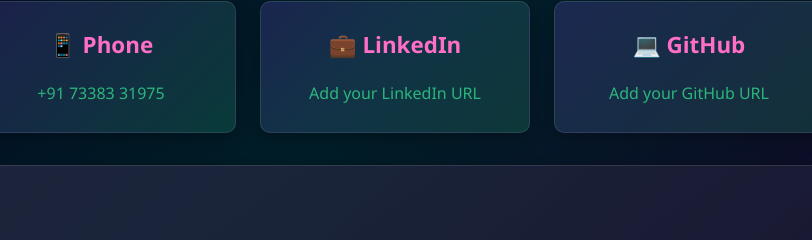
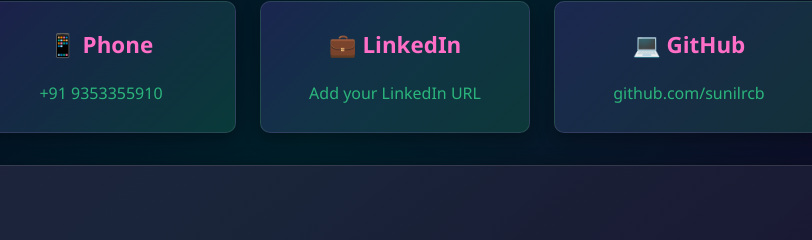
Before and after one commit to sunilrcb/Personal_Portfolio, a plain HTML site: page contact.html in a window 1280 px wide. Shown: the part 192-432 px from the top of the page, 392-1204 px from the left. Drawn offline with Linux system fonts and the light colour scheme.

Commit message:
Update contact.html

```diff
--- a/contact.html
+++ b/contact.html
@@ -25,7 +25,7 @@
 </div>
 <div class="contact-item">
 <h3>📱 Phone</h3>
-<a href="tel:+917338331975">+91 73383 31975</a>
+<a href="tel:+919353355910">+91 9353355910</a>
 </div>
 <div class="contact-item">
 <h3>💼 LinkedIn</h3>
@@ -33,7 +33,7 @@
 </div>
 <div class="contact-item">
 <h3>💻 GitHub</h3>
-<a href="#" target="_blank" rel="noopener">Add your GitHub URL</a>
+<a href="github.com/sunilrcb" target="_blank" rel="noopener">github.com/sunilrcb</a>
 </div>
 </div>
 
```
